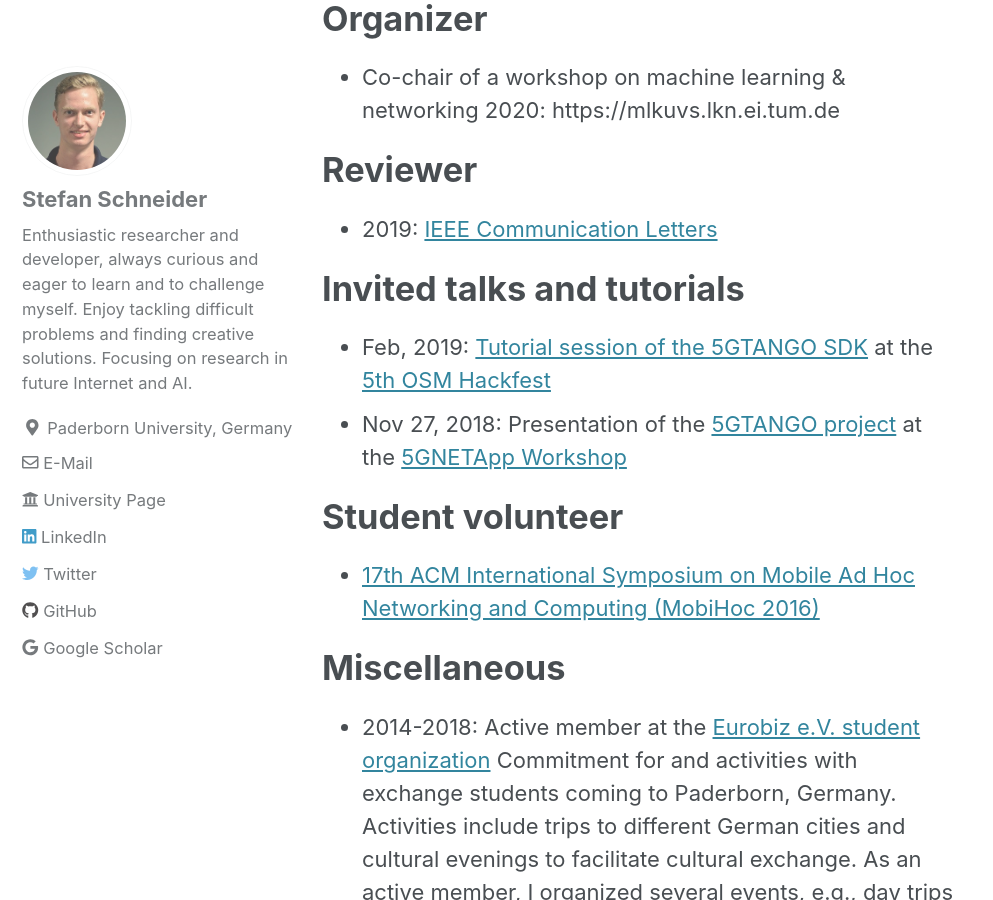
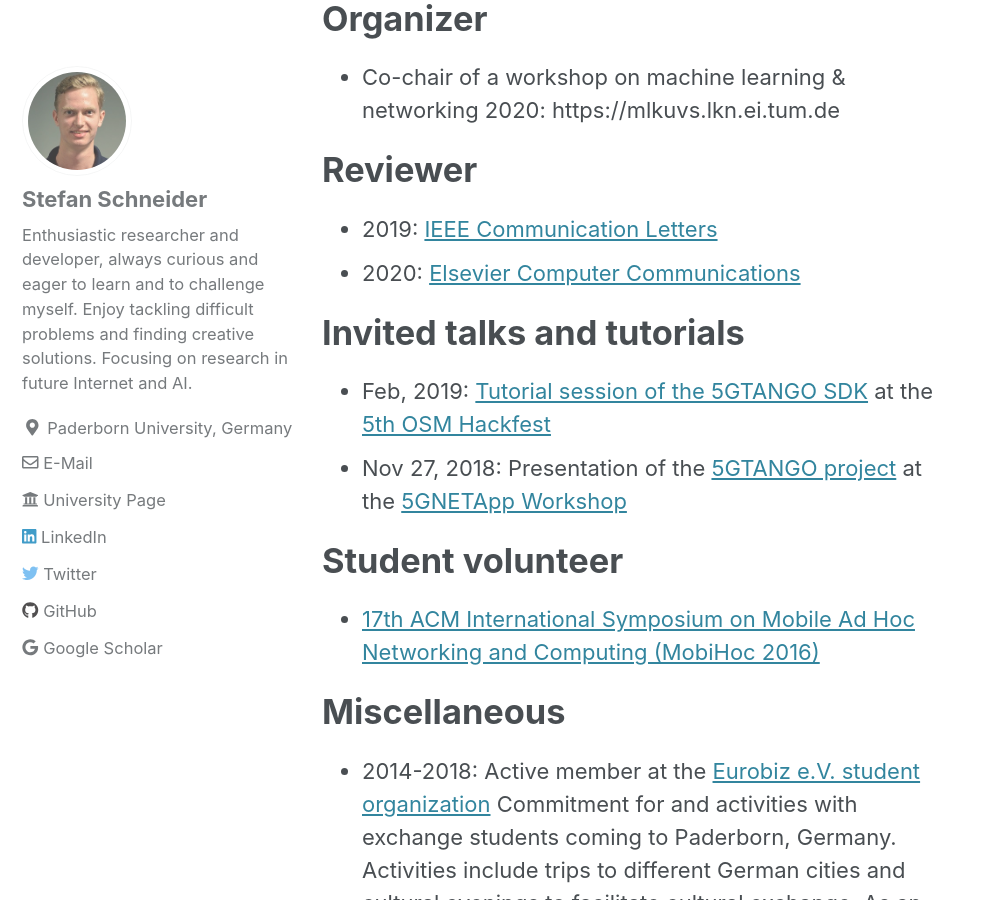
Before and after one commit to stefanbschneider/stefanbschneider.github.io, a Jekyll site: the page built from _pages/service.md, in a window 1280 px wide and 900 px high, scrolled down 447 px. Shown: the whole window, without its empty margins (0-993 px from the left). Built offline with Jekyll 4.4.1, drawn with Linux system fonts in a browser that asks for light colours; cached includes are drawn as plain includes; nearby versions of some CDN libraries.

Commit message:
added review

```diff
--- a/_pages/service.md
+++ b/_pages/service.md
@@ -13,6 +13,7 @@ comments: false
 # Reviewer
 
 * 2019: [IEEE Communication Letters](https://ieeexplore.ieee.org/xpl/RecentIssue.jsp?punumber=4234)
+* 2020: [Elsevier Computer Communications](https://www.journals.elsevier.com/computer-communications)
 
 # Invited talks and tutorials
 
```
